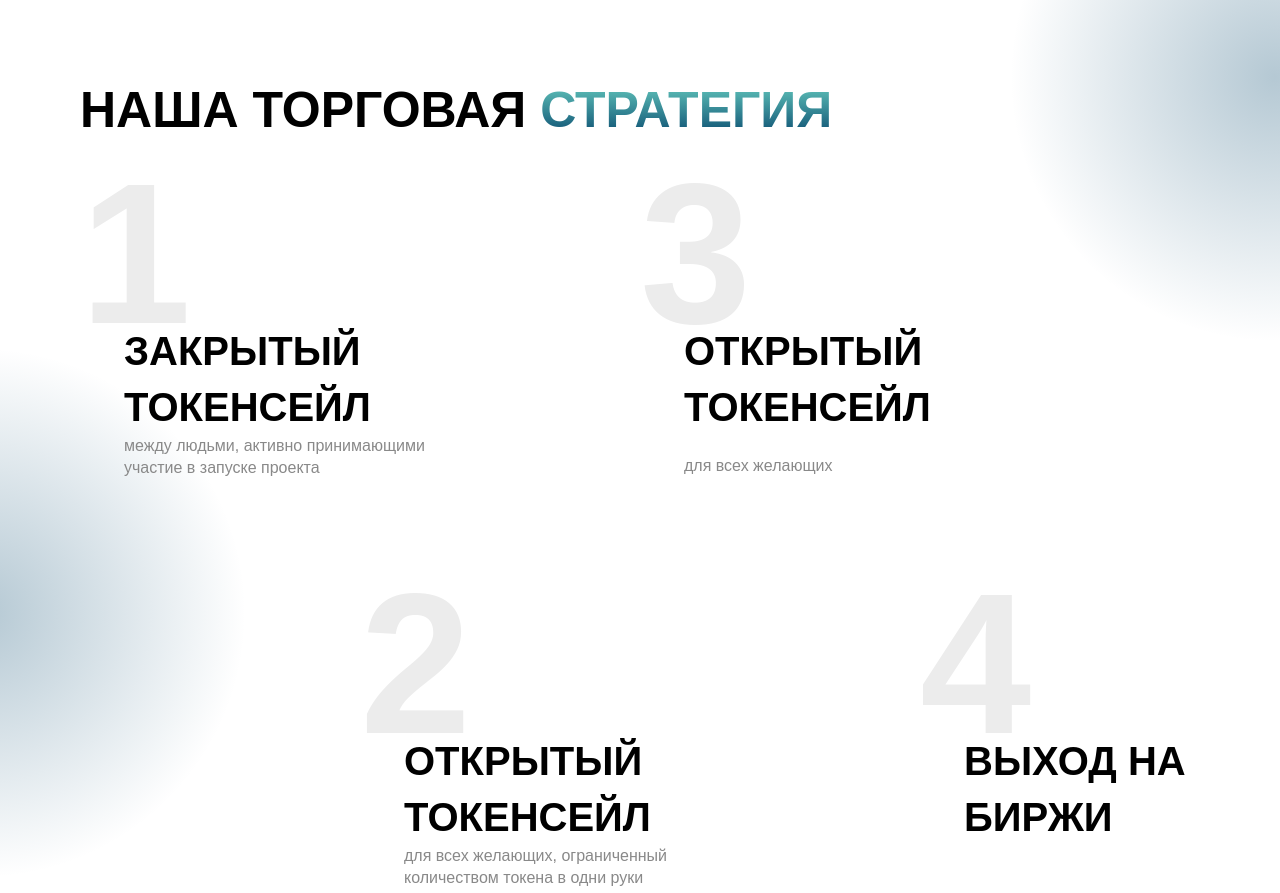
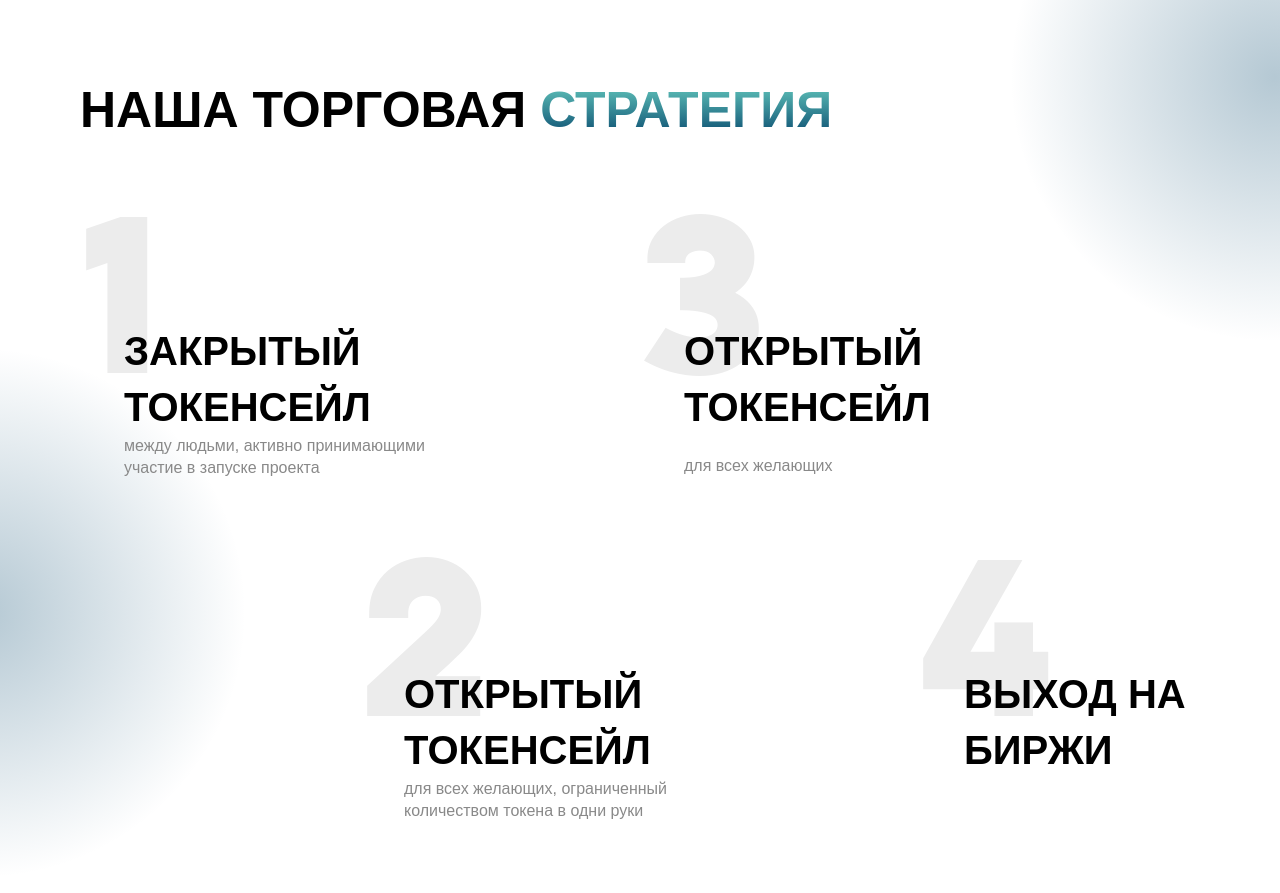
Before and after one commit to Blagotvorism/helpa-astro, an Astro site: page /token in a window 1280 px wide. Shown: the part 2900-3793 px from the top of the page. Built offline with nearby package versions, Linux system fonts and the light colour scheme; Astro itself is replaced by a stand-in of ours.

Commit message:
Fix extra bold font for Tokenomics.

```diff
--- a/src/components/token/TradingStrategy.astro
+++ b/src/components/token/TradingStrategy.astro
@@ -52,7 +52,7 @@ num === '2' || num === '4' ? alignFlex = 'flex-end' : alignFlex = 'flex-start';
         display: inline;
         height: inherit;
         width: inherit;
-        font-family: var(--font-lulo-bold);
+        font-family: var(--font-extra-bold);
         font-size: var(--num-font-size);
         color: var(--num-color);
     }
```
